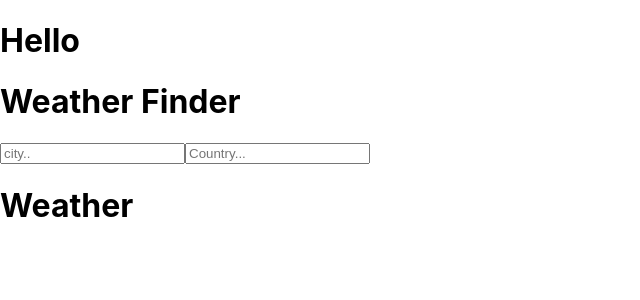
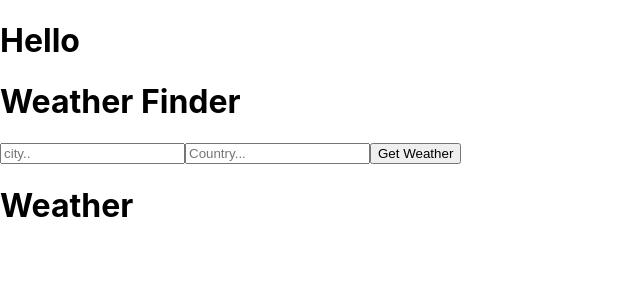
Before and after one commit to kaollie74/weather-app, a React (Create React App) app: page / in a window 1280 px wide. Shown: the top 300 px of the page, without its empty margins (0-640 px from the left). Built offline with nearby package versions, Linux system fonts and the light colour scheme; no server answers.

Commit message:
caputered input values and able to pass up to function getWeather()

```diff
--- a/src/Components/App/App.js
+++ b/src/Components/App/App.js
@@ -1,24 +1,32 @@
 import React, { Component } from 'react';
 import './App.css';
-require('dotenv').config();
-const WEATHER_API_KEY= process.env.WEATHER_API_KEY;
-
-
-
 // import components
 import Form from '../Form/Form';
 import Titles from '../Titles/Titles';
 import Weather from '../Weather/Weather';
 
+//import api key
+require('dotenv').config();
+const WEATHER_API_KEY= '9ea676ae955d21c9805b7986312a2652';
+
+
+
+
+
+
 
 class App extends Component {
 
-  componentDidMount () {
-    this.getWeather();
-  }
+  // componentDidMount () {
+  //   this.getWeather();
+  // }
 
-  getWeather = async () => {
-    const api_call = await fetch(`http://api.openweathermap.org/data/2.5/forecast?id=524901&APPID=${WEATHER_API_KEY}
+  getWeather = async (items) => {
+
+
+    console.log('in get weather', items)
+
+    const api_call = await fetch(`http://api.openweathermap.org/data/2.5/weather?q='${items.city},${items.country}'&APPID=${WEATHER_API_KEY}
     `);
 
     const data = await api_call.json();
@@ -31,7 +39,7 @@ class App extends Component {
       <div className="App">
         <h1>Hello</h1>
         <Titles/>
-        <Form/>
+        <Form getWeather= {this.getWeather}/>
         <Weather/>
       </div>
     );
--- a/src/Components/Form/Form.js
+++ b/src/Components/Form/Form.js
@@ -1,13 +1,28 @@
 import React, {Component} from 'react';
 
 class Form extends Component {
+  state = {
+    city: '',
+    country: ''
+  }
+
+  handlChange = (event, propsName) => {
+    this.setState({
+      [propsName]: event.target.value
+    })
+  }
 
   render (){
+
+    console.log('This is State', this.state)
+
     return (
-      <form>
-        <input type='text' name='city' placeholder='city..'/>
-        <input type='text' name='country' placeholder='Country...'/>
-      </form>
+      <div>
+        <input type='text' name='city' placeholder='city..' onChange= {(event) => this.handlChange(event, 'city')}/>
+        <input type='text' name='country' placeholder='Country...' onChange= {(event) => this.handlChange(event, 'country')} />
+        <button onClick= {() => this.props.getWeather(this.state)}>Get Weather</button>
+
+      </div>
     )
   }
 
```
Also changed, not shown: 1 other file (tests, documents, lock files or other folders).
